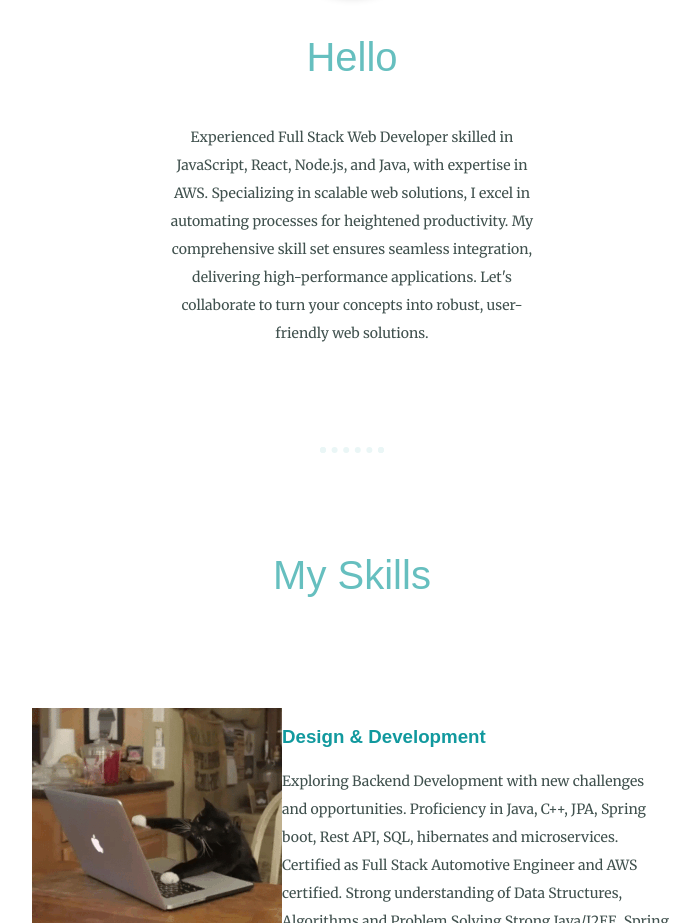
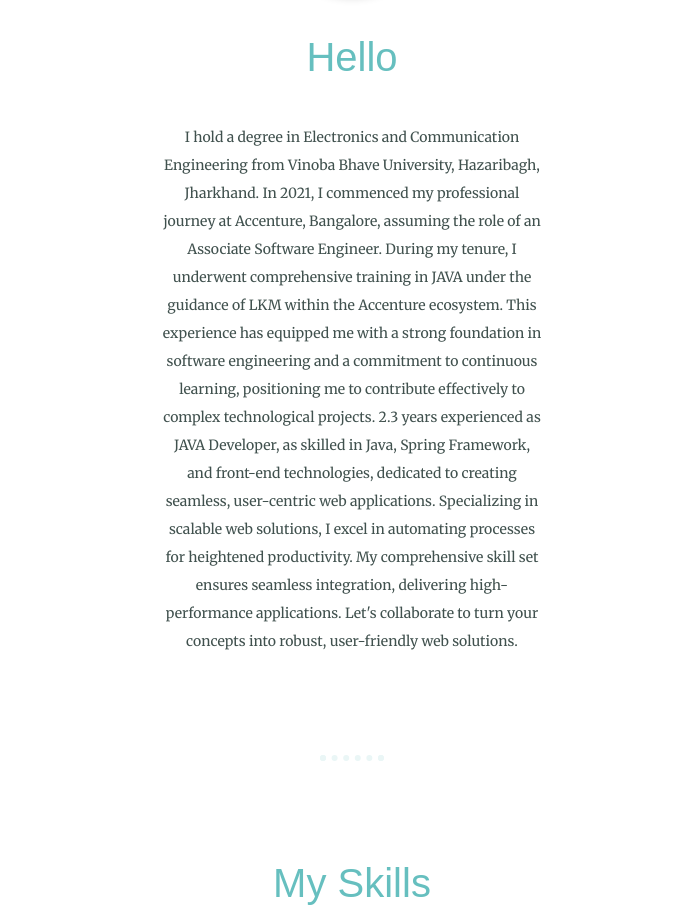
Before and after one commit to Nibha2405/Portfolio, a plain HTML site: page index.html in a window 1280 px wide. Shown: the part 1021-1944 px from the top of the page, without its empty margins (288-987 px from the left). Drawn offline with Linux system fonts and the light colour scheme.

Commit message:
Update index.html

```diff
--- a/index.html
+++ b/index.html
@@ -24,8 +24,8 @@
     <div class="profile">
       <img src="./images/profile.jpeg" alt="profile pic">
       <h2>Hello</h2>
-      <p class="intro">Experienced Full Stack Web Developer skilled in JavaScript, React, Node.js, and Java, with
-        expertise in AWS. Specializing in scalable web solutions, I excel in automating processes for heightened
+      <p class="intro">I hold a degree in Electronics and Communication Engineering from Vinoba Bhave University, Hazaribagh, Jharkhand. In 2021, I commenced my professional journey at Accenture, Bangalore, assuming the role of an Associate Software Engineer. During my tenure, I underwent comprehensive training in JAVA under the guidance of LKM within the Accenture ecosystem. This experience has equipped me with a strong foundation in software engineering and a commitment to continuous learning, positioning me to contribute effectively to complex technological projects.
+        2.3 years experienced as JAVA Developer, as skilled in Java, Spring Framework, and front-end technologies, dedicated to creating seamless, user-centric web applications. Specializing in scalable web solutions, I excel in automating processes for heightened
         productivity. My comprehensive skill set ensures seamless integration, delivering high-performance applications.
         Let's collaborate to turn your concepts into robust, user-friendly web solutions.</p>
     </div>
```
